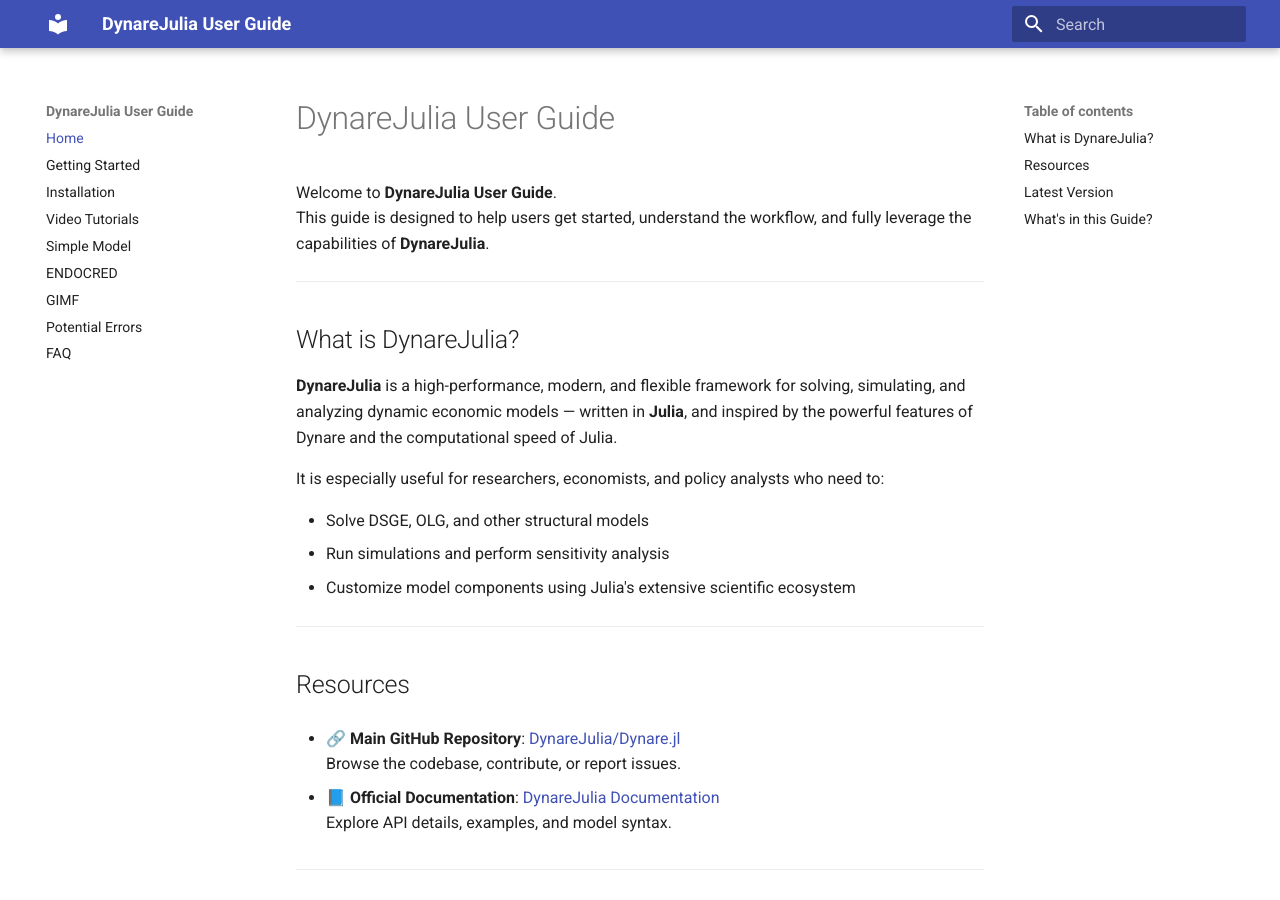
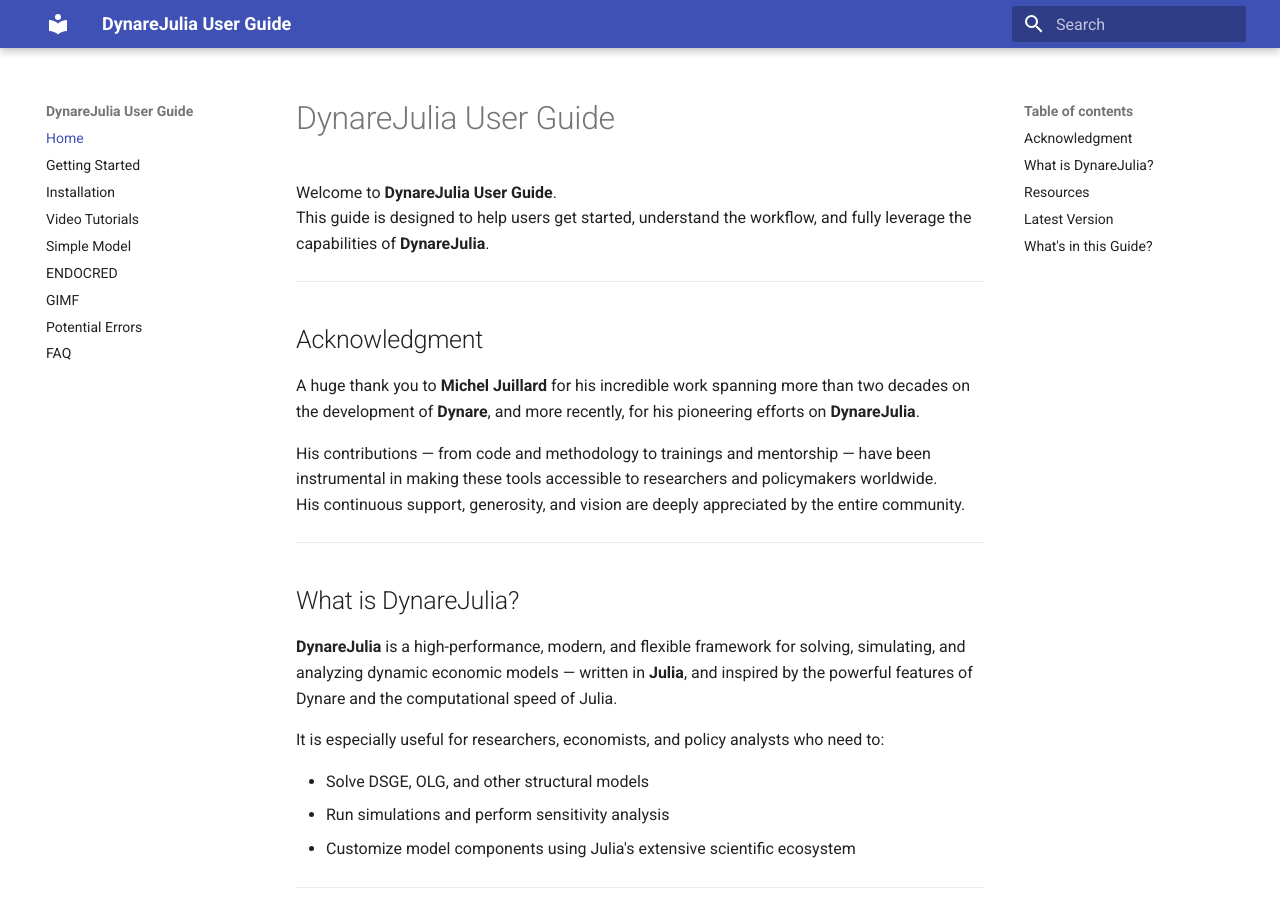
Before and after one commit to AsyaKostanyan/DynareJulia-User-Guide, an MkDocs documentation site: the page built from docs/index.md, in a window 1280 px wide and 900 px high. Built offline with MkDocs 1.6.1 and Material for MkDocs 9.7.7, drawn with Linux system fonts in a browser that asks for light colours.

Commit message:
Add Michel Juillard acknowledgment to home page

```diff
--- a/docs/index.md
+++ b/docs/index.md
@@ -2,6 +2,15 @@
 
 Welcome to **DynareJulia User Guide**.
 This guide is designed to help users get started, understand the workflow, and fully leverage the capabilities of **DynareJulia**.
+
+---
+
+## Acknowledgment
+
+A huge thank you to **Michel Juillard** for his incredible work spanning more than two decades on the development of **Dynare**, and more recently, for his pioneering efforts on **DynareJulia**.
+
+His contributions — from code and methodology to trainings and mentorship — have been instrumental in making these tools accessible to researchers and policymakers worldwide.
+His continuous support, generosity, and vision are deeply appreciated by the entire community.
 
 ---
 
```
